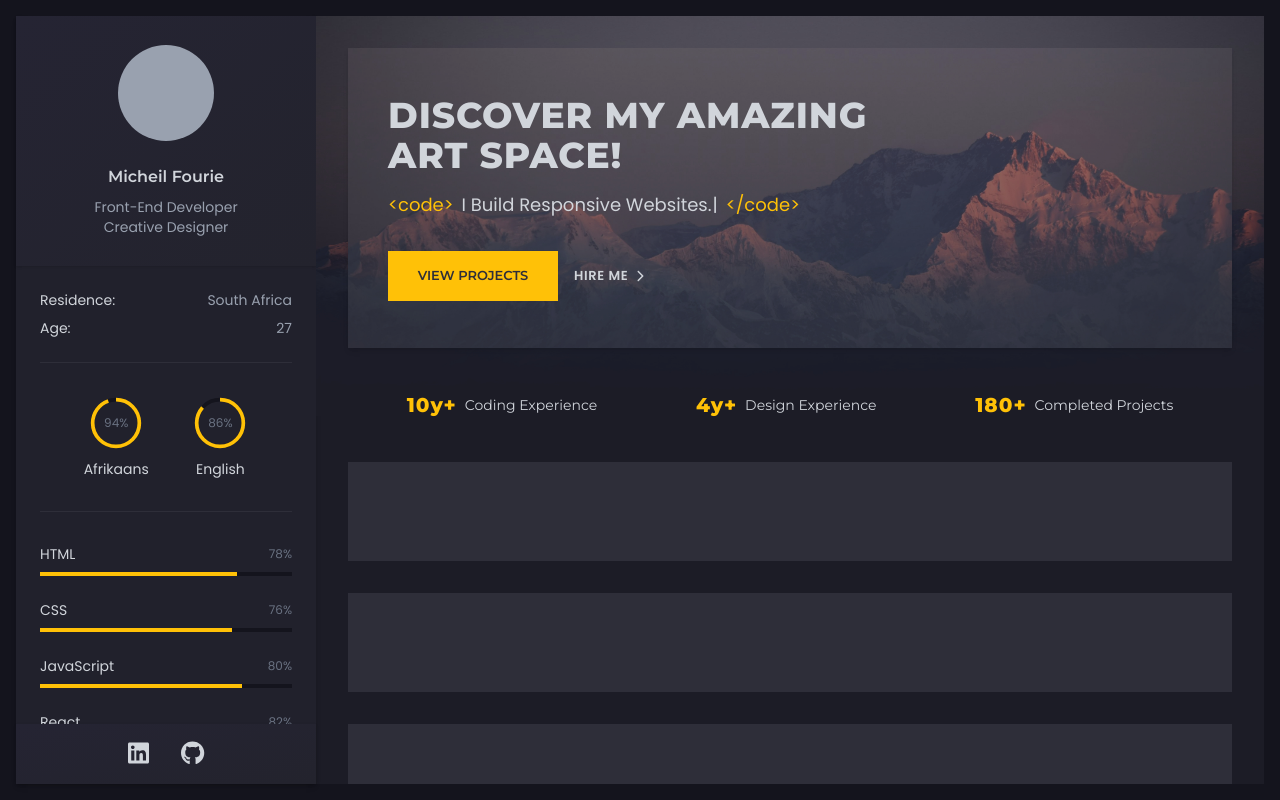
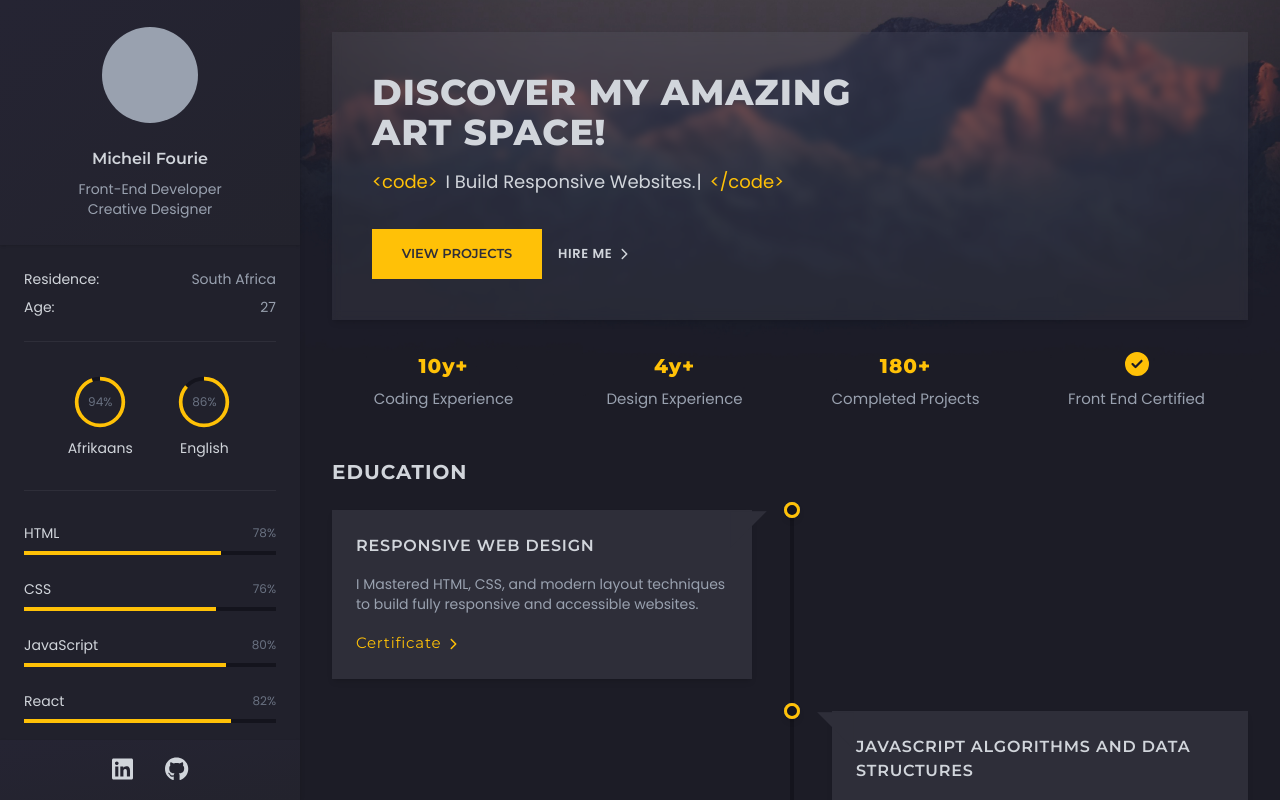
Before and after one commit to micheilfourie/Portfolio-Website, a React (Vite) app: page / in a window 1280 px wide. Built offline with nearby package versions, Linux system fonts and the light colour scheme.

Commit message:
feat: Navbar, TimelineCard, Education chore: mobile optimization

```diff
--- a/src/App.jsx
+++ b/src/App.jsx
@@ -1,10 +1,14 @@
-import { InfoMenu, BodyMain } from "./index.js";
+import { InfoMenu, BodyMain, Navbar } from "./index.js";
+import { useState } from "react";
 
 function App() {
+  const [menuOpen, setMenuOpen] = useState(false);
+
   return (
-    <div className="bg-navy-900 h-full w-full p-4">
-      <div className="bg-navy-800 mx-auto grid h-full w-full max-w-screen-xl grid-cols-[300px_1fr]">
-        <InfoMenu />
+    <div className="bg-navy-900 h-screen w-full">
+      <div className="bg-navy-800 mx-auto flex h-full w-full max-w-screen-xl">
+        <Navbar setMenuOpen={setMenuOpen} menuOpen={menuOpen} />
+        <InfoMenu menuOpen={menuOpen} />
         <BodyMain />
       </div>
     </div>
--- a/src/Components/BodyMain.jsx
+++ b/src/Components/BodyMain.jsx
@@ -1,20 +1,19 @@
-import { Hero, Banner } from "../index.js";
+import { Hero, Banner, Education } from "../index.js";
 import image from "../assets/1.jpg";
 
 const BodyMain = () => {
   return (
-    <div className="relative">
+    <div className="relative w-full">
       <img
         src={image}
         alt=""
-        className="absolute top-0 right-0 h-[400px] w-full"
+        className="absolute top-0 right-0 h-[400px] w-full object-cover object-bottom"
       />
 
-      <div className="scrollbar-hidden relative grid h-[calc(100vh-32px)] grid-rows-[300px_50px_auto_auto_60px] gap-8 overflow-y-scroll p-8 pb-0">
+      <div className="scrollbar-hidden relative grid h-full grid-rows-[auto_auto_auto_1000px_60px] gap-8 overflow-y-scroll p-8 pb-0 max-lg:h-[100vh] max-lg:p-4 max-lg:pb-0">
         <Hero />
         <Banner />
-
-        <div className="bg-navy-500 w-full"></div>
+        <Education />
 
         <div className="bg-navy-500 w-full"></div>
 
--- a/src/Components/InfoMenu.jsx
+++ b/src/Components/InfoMenu.jsx
@@ -2,10 +2,12 @@ import { CircleProgressBar, LinearProgressBar } from "../index.js";
 import { FontAwesomeIcon } from "@fortawesome/react-fontawesome";
 import { faGithub, faLinkedin } from "@fortawesome/free-brands-svg-icons";
 
-const InfoMenu = () => {
+const InfoMenu = ({ menuOpen }) => {
   return (
-    <div className="bg-navy-700 grid h-full w-full grid-rows-[250px_auto_60px] shadow-md">
-      <div className="flex w-full flex-col items-center justify-center bg-gradient-to-tl from-[#23232D] to-[#252433] shadow-sm">
+    <div
+      className={`bg-navy-700 top-0 z-30 grid h-screen w-[300px] flex-none grid-rows-[auto_auto_60px] shadow-md max-lg:fixed ${menuOpen ? "right-0" : "right-[-300px]"} transition-all duration-500 ease-in-out`}
+    >
+      <div className="flex w-full flex-col items-center justify-center bg-gradient-to-tl from-[#23232D] to-[#252433] py-6 shadow-sm max-lg:pt-[84px]">
         <div className="mb-6 size-24 rounded-full bg-gray-400"></div>
         <h3 className="text-md mb-2 font-semibold text-white">
           Micheil Fourie
@@ -14,7 +16,7 @@ const InfoMenu = () => {
         <p className="text-sm text-gray-400">Creative Designer</p>
       </div>
 
-      <div className="scrollbar-hidden divide-navy-500 flex h-[calc(100vh-250px-60px-32px)] flex-col gap-4 divide-y overflow-y-scroll p-6 text-sm">
+      <div className="scrollbar-hidden divide-navy-500 flex h-[calc(100vh-250px-60px)] flex-col gap-4 divide-y overflow-y-scroll p-6 text-sm max-lg:h-[calc(100vh-250px-84px-32px)]">
         <div className="flex flex-col pb-4">
           <div className="flex justify-between">
             <p className="mb-2 text-white">Residence:</p>
@@ -43,17 +45,17 @@ const InfoMenu = () => {
       </div>
 
       <div className="flex items-center justify-center bg-gradient-to-tl from-[#23232D] to-[#252433] shadow-sm">
-        <a href="" target="_blank">
+        <a href="https://www.linkedin.com/in/micheil-fourie/" target="_blank">
           <FontAwesomeIcon
             icon={faLinkedin}
-            className="p-4 text-2xl text-white"
+            className="p-4 text-2xl text-white transition-all duration-300 ease-in-out hover:-translate-y-[1px] hover:scale-110 hover:text-[ffffff]"
           />
         </a>
 
-        <a href="" target="_blank">
+        <a href="https://github.com/micheilfourie/" target="_blank">
           <FontAwesomeIcon
             icon={faGithub}
-            className="p-4 text-2xl text-white"
+            className="p-4 text-2xl text-white transition-all duration-300 ease-in-out hover:-translate-y-[1px] hover:scale-110 hover:text-[#ffffff]"
           />
         </a>
       </div>
--- /dev/null
+++ b/src/Components/Navbar.jsx
@@ -0,0 +1,23 @@
+import { FontAwesomeIcon } from "@fortawesome/react-fontawesome";
+import { faBars } from "@fortawesome/free-solid-svg-icons";
+
+const Navbar = ({ menuOpen, setMenuOpen }) => {
+  return (
+    <>
+      <div className="fixed top-0 left-1/2 z-50 flex h-[60px] w-full max-w-screen-xl -translate-x-1/2 justify-end bg-gradient-to-tl from-[#23232D] to-[#252433] px-4 shadow-sm min-lg:hidden">
+        <button
+          onClick={() => setMenuOpen(!menuOpen)}
+          className="flex cursor-pointer items-center gap-2 text-white"
+        >
+          <FontAwesomeIcon icon={faBars} className="text-3xl" />
+        </button>
+      </div>
+      <div
+        onClick={() => setMenuOpen(false)}
+        className={`bg-navy-700 fixed top-0 left-0 z-20 flex h-screen w-screen max-w-screen-xl cursor-pointer justify-end opacity-50 shadow-sm min-lg:hidden ${!menuOpen && "hidden"}`}
+      ></div>
+    </>
+  );
+};
+
+export default Navbar;
--- /dev/null
+++ b/src/Components/TimelineCard.jsx
@@ -0,0 +1,80 @@
+import React from "react";
+import { FontAwesomeIcon } from "@fortawesome/react-fontawesome";
+import { faChevronRight } from "@fortawesome/free-solid-svg-icons";
+
+const TimelineCard = ({
+  heading = "",
+  description = "",
+  link = "",
+  direction = "left",
+  isFullWidth = false,
+}) => {
+  return (
+    <div
+      className={`flex w-full translate-y-2 gap-8 ${direction === "left" ? "justify-start" : "justify-end"}`}
+    >
+      {direction === "left" ? (
+        <>
+          <div
+            className={`bg-navy-500 relative ${isFullWidth ? "w-full" : "w-[calc(50%-38px)]"} p-6 shadow-md`}
+          >
+            <span className="text-navy-500 absolute top-[-10px] right-[-15px] text-5xl">
+              &#9700;
+            </span>
+            <h5 className="text-md mb-4 font-semibold tracking-wider text-white uppercase">
+              {heading}
+            </h5>
+            <p className="mb-4 line-clamp-4 text-sm text-gray-400">
+              {description}
+            </p>
+            <a
+              href={link}
+              className="text-accent font-montserrat group group py-4 text-[15px] tracking-wider hover:underline"
+            >
+              Certificate
+              <FontAwesomeIcon
+                icon={faChevronRight}
+                className="ml-2 text-xs transition-all duration-300 ease-in-out group-hover:translate-x-1"
+              />
+            </a>
+          </div>
+          <div className="relative">
+            <div className="bg-navy-900 border-accent z-10 size-4 -translate-y-2 rounded-full border-3 shadow-md"></div>
+            <div className="absolute top-0 -z-10 size-4 -translate-y-2 rounded-full bg-gray-500 group-hover:animate-ping"></div>
+          </div>
+        </>
+      ) : (
+        <>
+          <div className="relative">
+            <div className="bg-navy-900 border-accent z-10 size-4 -translate-y-2 rounded-full border-3 shadow-md"></div>
+            <div className="absolute top-0 -z-10 size-4 -translate-y-2 rounded-full bg-gray-500 group-hover:animate-ping"></div>
+          </div>
+
+          <div className="bg-navy-500 relative w-[calc(50%-42px)] p-6 shadow-md">
+            <span className="text-navy-500 absolute top-[-10px] left-[-15px] text-5xl">
+              &#9701;
+            </span>
+            <h5 className="text-md mb-4 font-semibold tracking-wider text-white uppercase">
+              {heading}
+            </h5>
+            <p className="mb-4 line-clamp-4 text-sm text-gray-400">
+              {description}
+            </p>
+            <a
+              href={link}
+              className="text-accent font-montserrat group py-4 text-[15px] tracking-wider hover:underline"
+            >
+              Certificate
+              <FontAwesomeIcon
+                icon={faChevronRight}
+                className="ml-2 text-xs transition-all duration-300 ease-in-out group-hover:translate-x-1"
+              />
+            </a>
+          </div>
+        </>
+      )}
+    </div>
+  );
+};
+
+export default TimelineCard;
--- a/src/Components/TypewriterEffect.jsx
+++ b/src/Components/TypewriterEffect.jsx
@@ -8,8 +8,9 @@ const list = [
 
 const TypewriterEffect = () => {
   return (
-    <div className="font-poppins z-10 flex items-center gap-2 text-lg text-white">
+    <div className="font-poppins z-10 flex items-center gap-2 text-lg text-white max-sm:flex-col max-sm:items-start">
       <span className="text-accent">{`<code>`}</span>
+      <span className="max-sm:pl-8">
         <Typewriter
           options={{
             strings: list,
@@ -20,6 +21,8 @@ const TypewriterEffect = () => {
             pauseFor: 2000,
           }}
         />
+      </span>
+
       <span className="text-accent">{`</code>`}</span>
     </div>
   );
--- a/src/Sections/Banner.jsx
+++ b/src/Sections/Banner.jsx
@@ -1,3 +1,6 @@
+import { FontAwesomeIcon } from "@fortawesome/react-fontawesome";
+import { faCircleCheck } from "@fortawesome/free-solid-svg-icons";
+
 const bannerItems = [
   {
     highlight: "10y+",
@@ -11,18 +14,24 @@ const bannerItems = [
     highlight: "180+",
     description: "Completed Projects",
   },
+  {
+    highlight: <FontAwesomeIcon icon={faCircleCheck} className="text-2xl" />,
+    description: "Front End Certified",
+  },
 ];
 
 const Banner = () => {
   return (
-    <section className="flex w-full items-center justify-evenly gap-10">
+    <section className="mx-auto grid w-full grid-cols-4 items-center gap-2 max-lg:gap-y-6 max-md:grid-cols-2">
       {bannerItems.map((item, index) => (
-        <h6 key={index} className="flex items-center gap-2 text-sm text-white">
-          <span className="text-accent text-xl font-[800] tracking-wider">
+        <div key={index} className="flex flex-col gap-2">
+          <h6 className="text-accent text-center text-xl font-[800] tracking-wider">
             {item.highlight}
-          </span>{" "}
-          {item.description}
-        </h6>
+          </h6>
+          <p className="text-center text-[15px] text-gray-400 max-sm:text-sm">
+            {item.description}
+          </p>
+        </div>
       ))}
     </section>
   );
--- /dev/null
+++ b/src/Sections/Education.jsx
@@ -0,0 +1,74 @@
+import { useEffect, useState } from "react";
+import TimelineCard from "../Components/TimelineCard";
+
+const timelineList = [
+  {
+    heading: "Responsive Web Design",
+    description:
+      "I Mastered HTML, CSS, and modern layout techniques to build fully responsive and accessible websites.",
+  },
+  {
+    heading: "JavaScript Algorithms and Data Structures",
+    description:
+      "I Developed a strong foundation in JavaScript, learning algorithms, data structures, and problem-solving techniques to write efficient code.",
+  },
+  {
+    heading: "Front End Development Libraries",
+    description:
+      "I Gained hands-on experience with React, Redux, Bootstrap, and other essential libraries for building interactive and dynamic web applications.",
+  },
+  {
+    heading: "Data Visualization",
+    description:
+      "I Learned how to transform raw data into meaningful visuals using D3.js and other tools to create insightful, interactive charts and graphs.",
+  },
+  {
+    heading: "Relational Database",
+    description:
+      "I Acquired expertise in relational database design, SQL queries, and data management, enhancing my backend development skills.",
+  },
+];
+
+const Education = () => {
+  const [width, setWidth] = useState(window.innerWidth);
+
+  useEffect(() => {
+    const handleResize = () => setWidth(window.innerWidth);
+    window.addEventListener("resize", handleResize);
+
+    return () => window.removeEventListener("resize", handleResize);
+  }, []);
+
+  return (
+    <div className="mt-4 flex h-full w-full flex-col gap-4">
+      <h4 className="text-xl font-bold tracking-wider text-white uppercase">
+        Education
+      </h4>
+      <div className="relative flex flex-col gap-8">
+        <div
+          className={`bg-navy-900 absolute ${width > 1024 ? "right-1/2 translate-x-1" : "right-0 -translate-x-[5px]"} top-0 h-full w-[4px] translate-y-2`}
+        ></div>
+
+        {timelineList.map((item, index) =>
+          width > 1024 ? (
+            <TimelineCard
+              key={index}
+              heading={item.heading}
+              description={item.description}
+              direction={index % 2 === 0 ? "left" : "right"}
+            />
+          ) : (
+            <TimelineCard
+              key={index}
+              heading={item.heading}
+              description={item.description}
+              isFullWidth={true}
+            />
+          ),
+        )}
+      </div>
+    </div>
+  );
+};
+
+export default Education;
--- a/src/Sections/Hero.jsx
+++ b/src/Sections/Hero.jsx
@@ -1,34 +1,26 @@
 import { FontAwesomeIcon } from "@fortawesome/react-fontawesome";
 import { faChevronRight } from "@fortawesome/free-solid-svg-icons";
-import image from "../assets/1.jpg";
 import { TypewriterEffect } from "../index.js";
 
 const Hero = () => {
   return (
-    <header
-      className="bg-navy-500 relative flex w-full flex-col justify-center gap-4 pl-10 shadow-md"
-      style={{
-        backgroundImage: `url(${image})`,
-        backgroundSize: "cover",
-        backgroundPosition: "center",
-      }}
-    >
-      <div className="absolute top-0 left-0 h-full w-full bg-gray-300/10 backdrop-blur-[px]"></div>
+    <header className="relative flex w-full flex-col justify-center gap-4 bg-gray-400/10 p-10 shadow-md max-lg:mt-[60px] max-sm:p-5">
+      <div className="absolute top-0 left-0 h-full w-full backdrop-blur-xs"></div>
 
-      <h1 className="z-10 w-[500px] text-4xl font-[800] tracking-wide text-white uppercase">
+      <h1 className="z-10 max-w-[500px] text-4xl font-[800] tracking-wide text-white uppercase max-sm:text-3xl">
         Discover my Amazing Art Space!
       </h1>
 
       <TypewriterEffect />
 
-      <div className="z-10 mt-4 flex items-center gap-4">
+      <div className="z-10 mt-4 flex items-center">
         <a href="">
           <button className="bg-accent text-navy-500 font-montserrat h-[50px] w-[170px] cursor-pointer text-[13px] font-semibold uppercase transition-all duration-300 ease-in-out hover:-translate-y-[5px]">
             View Projects
           </button>
         </a>
 
-        <a href="" className="group z-10 flex items-center text-white">
+        <a href="" className="group z-10 flex items-center p-4 text-white">
           <p className="group inline-block pr-2 text-[13px] font-semibold tracking-wider uppercase">
             Hire me{" "}
           </p>
--- a/src/index.js
+++ b/src/index.js
@@ -5,6 +5,9 @@ import TypewriterEffect from "./Components/TypewriterEffect.jsx";
 import Hero from "./Sections/Hero.jsx";
 import Banner from "./Sections/Banner.jsx";
 import BodyMain from "./Components/BodyMain.jsx";
+import Education from "./Sections/Education.jsx";
+import TimelineCard from "./Components/TimelineCard.jsx";
+import Navbar from "./Components/Navbar.jsx";
 
 export {
   InfoMenu,
@@ -14,4 +17,7 @@ export {
   Hero,
   Banner,
   BodyMain,
+  Education,
+  TimelineCard,
+  Navbar,
 };
```
Lines whose indentation alone changed are shown as unchanged.
